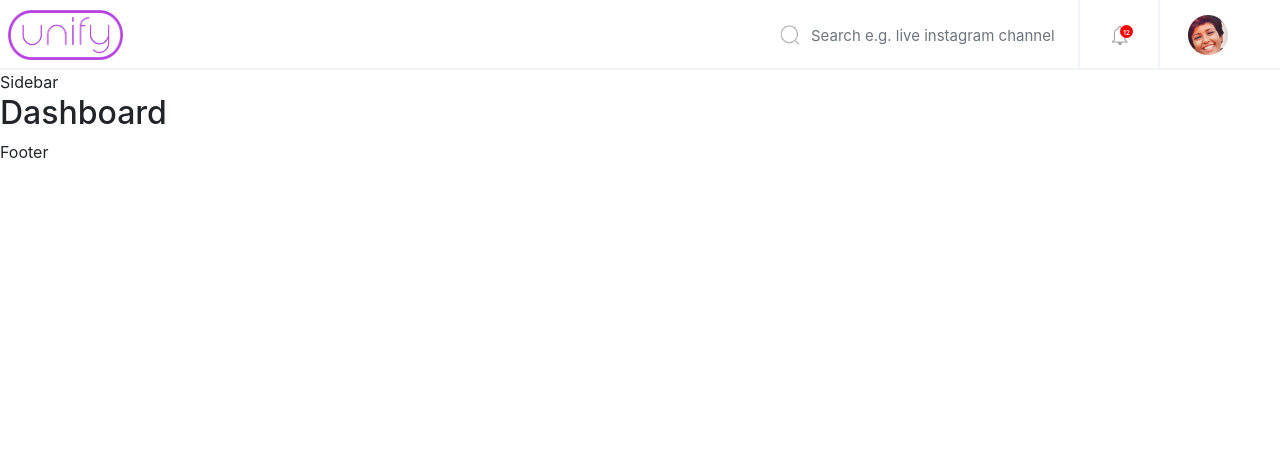
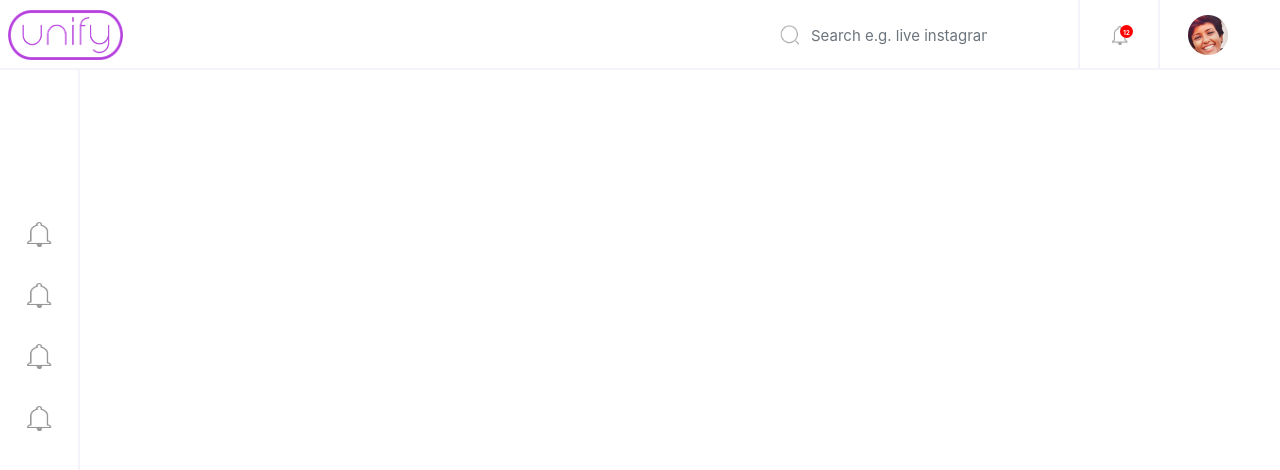
Before and after one commit to iSeanWeiDev/react-app, a React (Create React App) app: page /dashboard in a window 1280 px wide. Shown: the top 470 px of the page. Built offline with nearby package versions, Linux system fonts and the light colour scheme; what react-router-redux, redux-promise-middleware, redux-thunk-fsa would draw is missing.

Commit message:
updated sidebar

```diff
--- a/src/components/Layout/Navbar.js
+++ b/src/components/Layout/Navbar.js
@@ -12,7 +12,7 @@ function Navbar() {
             src="./images/logo.png" />
         </Nav.Link>
       </Nav.Item>
-      <div clasName="form-inline">
+      <div className="form-inline">
         <div className="searchBar">
           <InputGroup>
             <InputGroup.Prepend>
@@ -20,7 +20,10 @@ function Navbar() {
             </InputGroup.Prepend>
             <FormControl
               placeholder="Search e.g. live instagram channel"
-              aria-label="search"
+              aria-label="search
+              input:focus {
+                outline: none;
+              }"
               aria-describedby="basic-addon1"
             />
           </InputGroup>
--- a/src/components/Layout/Sidebar.js
+++ b/src/components/Layout/Sidebar.js
@@ -1,9 +1,46 @@
-import React from 'react';
+import React, {useState} from 'react';
+import {Image, FormGroup} from 'react-bootstrap';
+import './Sidebar.scss'
 
 export default function Sidebar() {
+  const [tab, setTab] = useState(0);
+  function handleSelectTab(e) {
+    setTab(tab);
+    console.log(tab);
+  }
   return (
-    <div>
-      Sidebar
+    <div className="sidebarWrapper">
+      <FormGroup>
+        <div
+          className="text-center items"
+          onClick={handleSelectTab}>
+          <Image src="./images/assets/notification.png" />
+        </div>
+      </FormGroup>
+
+      <FormGroup>
+        <div
+          className="text-center items"
+          onClick={handleSelectTab}>
+          <Image src="./images/assets/notification.png" />
+        </div>
+      </FormGroup>
+
+      <FormGroup>
+        <div
+          className="text-center items"
+          onClick={handleSelectTab}>
+          <Image src="./images/assets/notification.png" />
+        </div>
+      </FormGroup>
+
+      <FormGroup>
+        <div
+          className="text-center items"
+          onClick={handleSelectTab}>
+          <Image src="./images/assets/notification.png" />
+        </div>
+      </FormGroup>
     </div>
   )
 }
--- /dev/null
+++ b/src/components/Layout/Sidebar.scss
@@ -0,0 +1,21 @@
+.sidebarWrapper {
+  width: 80px;
+  height: 100%;
+  border-right: 2px solid;
+  border-color: rgba(243, 244, 249, 1);
+  position: fixed;
+  z-index: 99;
+  // top: 70;
+  left: 0;
+  overflow-x: hidden;
+  padding-top: calc((100vh - 70px) / 2 - 214px);
+  margin: auto;
+  img {
+    width: 25px;
+    height: 25px;
+  }
+
+  .items {
+    margin-bottom: 35px;
+  }
+}
--- a/src/components/Layout/index.js
+++ b/src/components/Layout/index.js
@@ -1,6 +1,6 @@
 import React from 'react'
 import Navbar from './Navbar'
-import Footer from './Footer'
+// import Footer from './Footer'
 
 export default ({
     children
@@ -8,6 +8,6 @@ export default ({
     <div>
         <Navbar />
         {children}
-        <Footer />
+        {/* <Footer /> */}
     </div>
 )
--- a/src/pages/Dashboard/Dashboard.js
+++ b/src/pages/Dashboard/Dashboard.js
@@ -3,7 +3,6 @@ import React from 'react';
 const Dashboard = () => {
   return (
     <div>
-      <h2 className="font-wight-bold">Dashboard</h2>
     </div>
   );
 };
```
